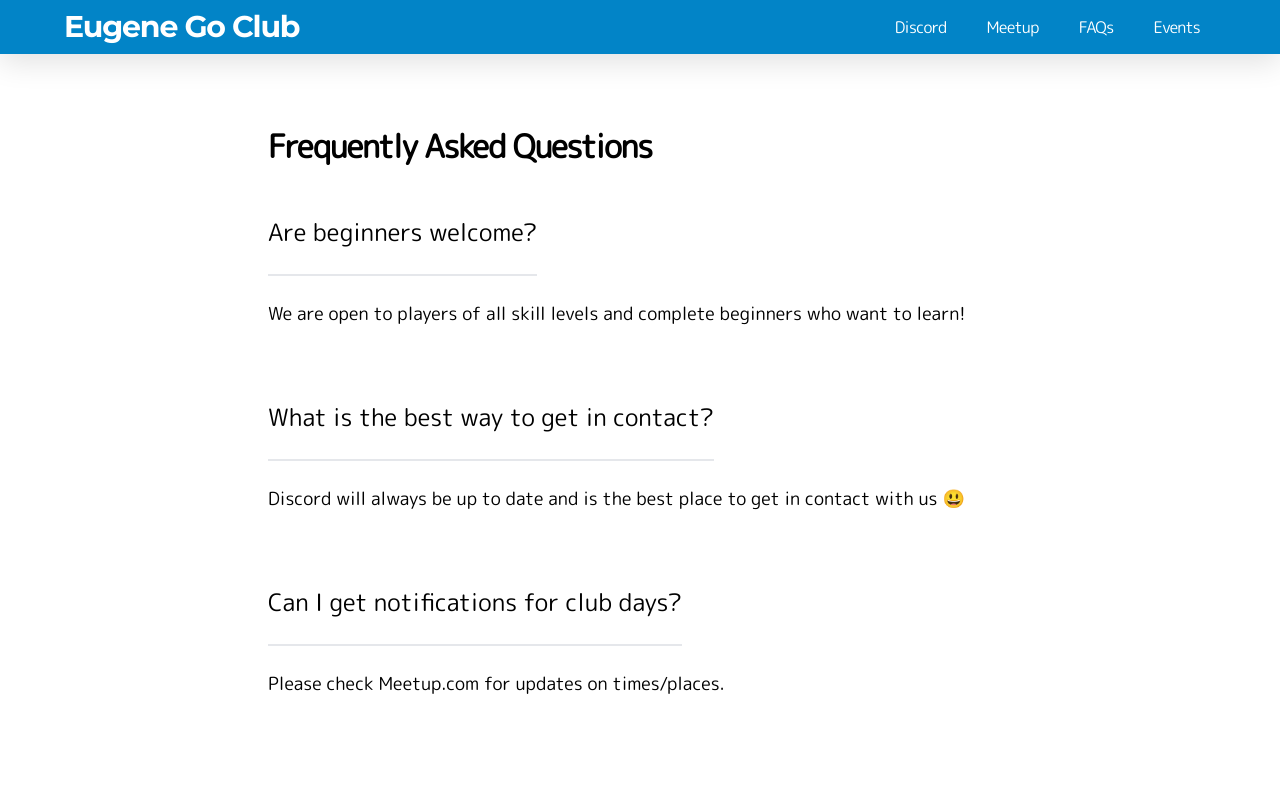
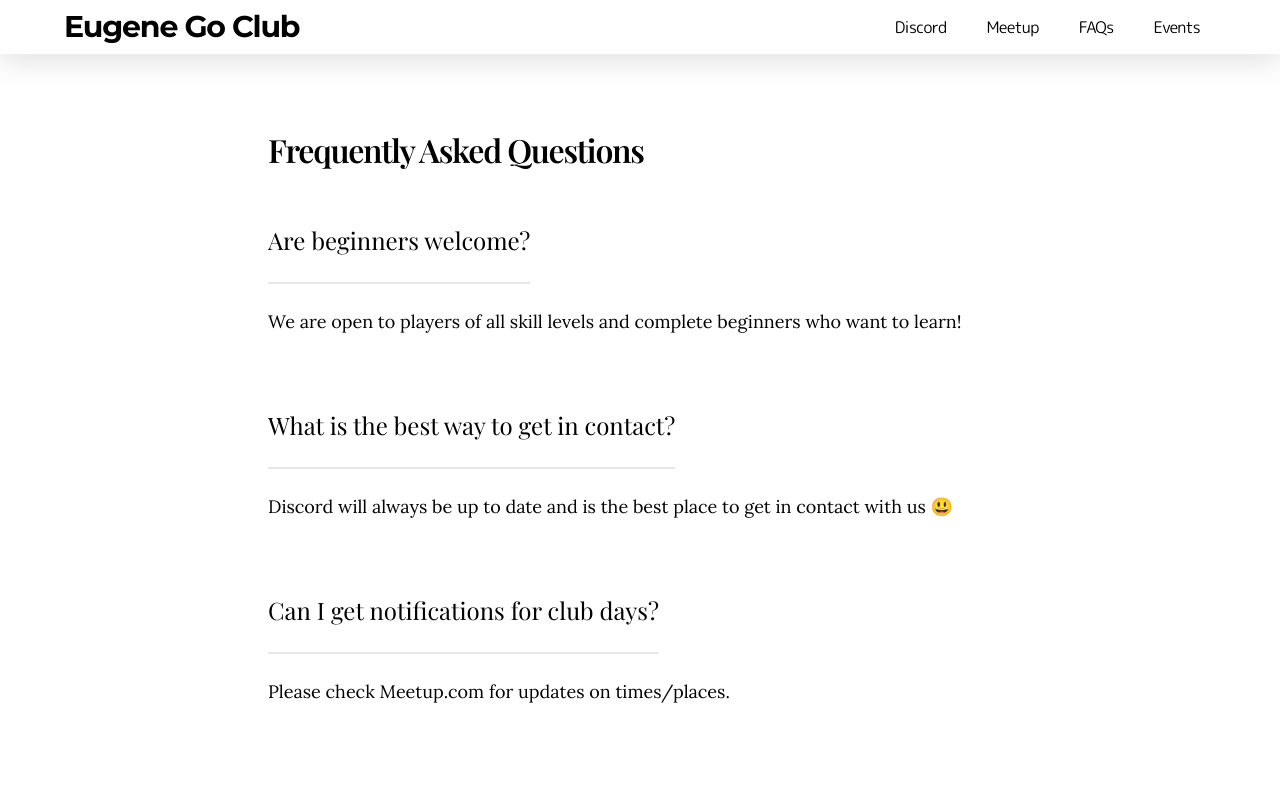
Before and after one commit to hnakae/go-club, a Next.js app: page /faqs in a window 1280 px wide. Shown: the top 800 px of the page. Built offline with nearby package versions, Linux system fonts and the light colour scheme; a web font is replaced by a local one.

Commit message:
reset spacing

```diff
--- a/src/app/_components/events.tsx
+++ b/src/app/_components/events.tsx
@@ -4,7 +4,7 @@ export function Events() {
   return (
     <>
       <div className=" mt-36 bg-[#ffffff] py-6 mx-16 h-fit flex-col flex items-start  justify-center rounded-md ">
-        <div className="mx-16 font-black text-[32px]    tracking-tighter leading-tight">
+        <div className="font-playfair font-semibold mx-16  text-[32px]    tracking-tighter leading-tight">
           Events
         </div>
       </div>
--- a/src/app/_components/faqs.tsx
+++ b/src/app/_components/faqs.tsx
@@ -2,27 +2,27 @@ export function QA() {
   return (
     <>
       <div className=" mb-8 mt-12 bg-[#ffffff] py-6 mx-16 h-fit flex-col flex items-start justify-start rounded-md ">
-        <div className="mx-16  border-black text-[32px] font-black tracking-tighter leading-tight mb-6">
+        <div className="font-playfair font-semibold  tracking-tighter  mx-16  border-black text-[32px]   mb-6">
           Frequently Asked Questions
         </div>
-        <div className="mx-16 py-6 h-fit  bg-[#ffffff] text-[24px] flex flex-col items-center justify-center border-b-2 font-medium">
+        <div className="font-playfair mx-16 py-6 h-fit  bg-[#ffffff] text-[24px] flex flex-col items-center justify-center border-b-2 ">
           Are beginners welcome?
         </div>
-        <div className="mx-16 py-6 h-fit  bg-[#ffffff]  flex flex-col items-center justify-center mb-6 text-[18px]">
+        <div className="font-lora mx-16 py-6 h-fit  bg-[#ffffff]  flex flex-col items-center justify-center mb-6 text-[18px]">
           We are open to players of all skill levels and complete beginners who
           want to learn!
         </div>
-        <div className="mx-16 py-6 h-fit  bg-[#ffffff]  flex flex-col items-center justify-center border-b-2 text-[24px]">
+        <div className="font-playfair mx-16 py-6 h-fit  bg-[#ffffff]  flex flex-col items-center justify-center border-b-2 text-[24px]">
           What is the best way to get in contact?
         </div>
-        <div className="mx-16 py-6 h-fit  bg-[#ffffff]  flex flex-col items-center justify-center mb-6 text-[18px]">
+        <div className="font-lora mx-16 py-6 h-fit  bg-[#ffffff]  flex flex-col items-center justify-center mb-6 text-[18px]">
           Discord will always be up to date and is the best place to get in
           contact with us 😃
         </div>
-        <div className="mx-16 py-6 h-fit  bg-[#ffffff]  flex flex-col items-center justify-center border-b-2 text-[24px]">
+        <div className="font-playfair mx-16 py-6 h-fit  bg-[#ffffff]  flex flex-col items-center justify-center border-b-2 text-[24px]">
           Can I get notifications for club days?
         </div>
-        <div className="mx-16 py-6 h-fit  bg-[#ffffff]  flex flex-col items-center justify-center mb-6 text-[18px]">
+        <div className="font-lora mx-16 py-6 h-fit  bg-[#ffffff]  flex flex-col items-center justify-center mb-6 text-[18px]">
           Please check Meetup.com for updates on times/places.
         </div>
       </div>
--- a/src/app/_components/hero-post.tsx
+++ b/src/app/_components/hero-post.tsx
@@ -22,9 +22,9 @@ export function HeroPost({
   slug,
 }: Props) {
   return (
-    <section className="mx-6 py-6 mb-36  px-10 rounded-md ">
+    <section className=" py-6  px-10 rounded-md  my-6 ">
       <div className="font-lora leading-[1.06] tracking-[1.88px] xs:tracking-tighter sm:tracking-tight font-semibold mb-8 text-center text-4xl">
-        How to find us
+        How To Find Us
       </div>
       <div className="flex items-stretch xs:flex-col sm:flex-col xs:space-y-3 sm:space-y-3  ">
         <div className="w-1/2 flex-grow flex-shrink-0 xs:w-full sm:w-full">
--- a/src/app/_components/join-community.tsx
+++ b/src/app/_components/join-community.tsx
@@ -5,7 +5,7 @@ import React from "react";
 const JoinCommunity = () => {
   return (
     // bg-[#DDEAFC]
-    <div className="select-none mx-16 mb-36 shadow-lg rounded-xl overflow-visible">
+    <div className="select-none  shadow-lg rounded-xl overflow-visible  mt-6">
       <div className=" flex xs:flex-col-reverse sm:flex-col-reverse justify-center items-center shadow-lg rounded-xl h-[480px] overflow-hidden">
         <div className="bg-white message flex flex-col h-full w-full justify-center items-start md:w-1/2 lg:w-1/2 xl:w-1/2 2xl:w-1/2 p-8">
           <h1 className="font-playfair text-[28px] leading-[1.06] tracking-wide font-semibold">
@@ -76,7 +76,8 @@ const JoinCommunity = () => {
             </Link>
           </div>
         </div>
-        <div className="relative xs:rounded-t-xl md:w-1/2 lg:w-1/2 xl:w-1/2 2xl:w-1/2 h-full w-full bg-gradient-to-br from-teal-400 to-sky-400 flex justify-center items-center overflow-visible">
+        {/* bg-gradient-to-br from-teal-400 to-sky-400 */}
+        <div className="relative xs:rounded-t-xl md:w-1/2 lg:w-1/2 xl:w-1/2 2xl:w-1/2 h-full w-full bg-white flex justify-center items-center overflow-visible">
           <Image
             src="/assets/images/social.png"
             alt="placeholder"
--- a/src/app/_components/meetup-info.tsx
+++ b/src/app/_components/meetup-info.tsx
@@ -7,10 +7,10 @@ const MeetUpInfo = () => {
     // bg-gradient-to-b from-blue-500 to-sky-300
     // bg-[url('/assets/images/cover.jpg')]  image background
     // bg-[url(/assets/images/background-flipped.png)]
-    <div className="flex flex-col justify-start items-center bg-sky-500 bg-no-repeat text-white  h-[69vh] min-h-[500px]">
+    <div className="flex flex-col justify-start items-center mt-6 ">
       {/* <div className=" border-black text-[55px] font-black ">Meetup Info</div> */}
 
-      <div className="  mt-28  text-start h-fit flex items-center justify-center rounded-md ">
+      <div className="   text-start h-fit flex items-center justify-center rounded-md ">
         <div className="py-12  h-fit flex-col flex items-center justify-center rounded-md  text-center  ">
           <div className="font-playfair text-[55px] mb-4"> Wednesdays</div>
           <div className="font-montserrat text-2xl mb-4">
--- a/src/app/_components/navbar.tsx
+++ b/src/app/_components/navbar.tsx
@@ -15,19 +15,19 @@ export function Navbar() {
     <>
       {" "}
       <section
-        className="  bg-sky-600  flex justify-center items-center h-auto py-2 w-full mx-0 px-0  shadow-md select-none "
+        className="   flex justify-center items-center h-auto py-2 w-full mx-0 px-0  shadow-md select-none "
         style={{ backdropFilter: "blur(10px)" }}
       >
         <div className="w-full max-w-[1200px] flex justify-between items-center px-6">
           <div className="text-3xl  font-bold tracking-tighter leading-tight flex items-center">
             <Link
               href="/"
-              className="font-montserrat text-white  text-nowrap	 rounded-md  "
+              className="font-montserrat   text-nowrap	 rounded-md  "
             >
               Eugene Go Club
             </Link>
           </div>
-          <ul className="font-montserrat  text-white flex space-x-2  items-center tracking-tighter leading-tight xs:hidden sm:hidden ">
+          <ul className="font-montserrat   flex space-x-2  items-center tracking-tighter leading-tight xs:hidden sm:hidden ">
             {/* <li className="cursor-pointer hover:underline rounded-md hover:bg-slate-200 px-4 py-2">
           <Link href="/contact">Contact</Link>
         </li> */}
--- a/src/app/page.tsx
+++ b/src/app/page.tsx
@@ -17,10 +17,10 @@ export default function Index() {
 
   return (
     // bg-[#f0e7db]
-    <main className="max-w-screen bg-gradient-to-t from-beige1 to-white">
+    <main className="max-w-screen bg-beige1 ">
       <Navbar />
-      <MeetUpInfo />
       <Container>
+        <MeetUpInfo />
         <Grid />
         {/* {morePosts.length > 0 && <GameReviews posts={morePosts} />} */}
         <JoinCommunity />
```
Also changed, not shown: src/app/_components/grid.tsx (+41 -11 lines), public/icons/glass.png (added), public/icons/search.png (added).
